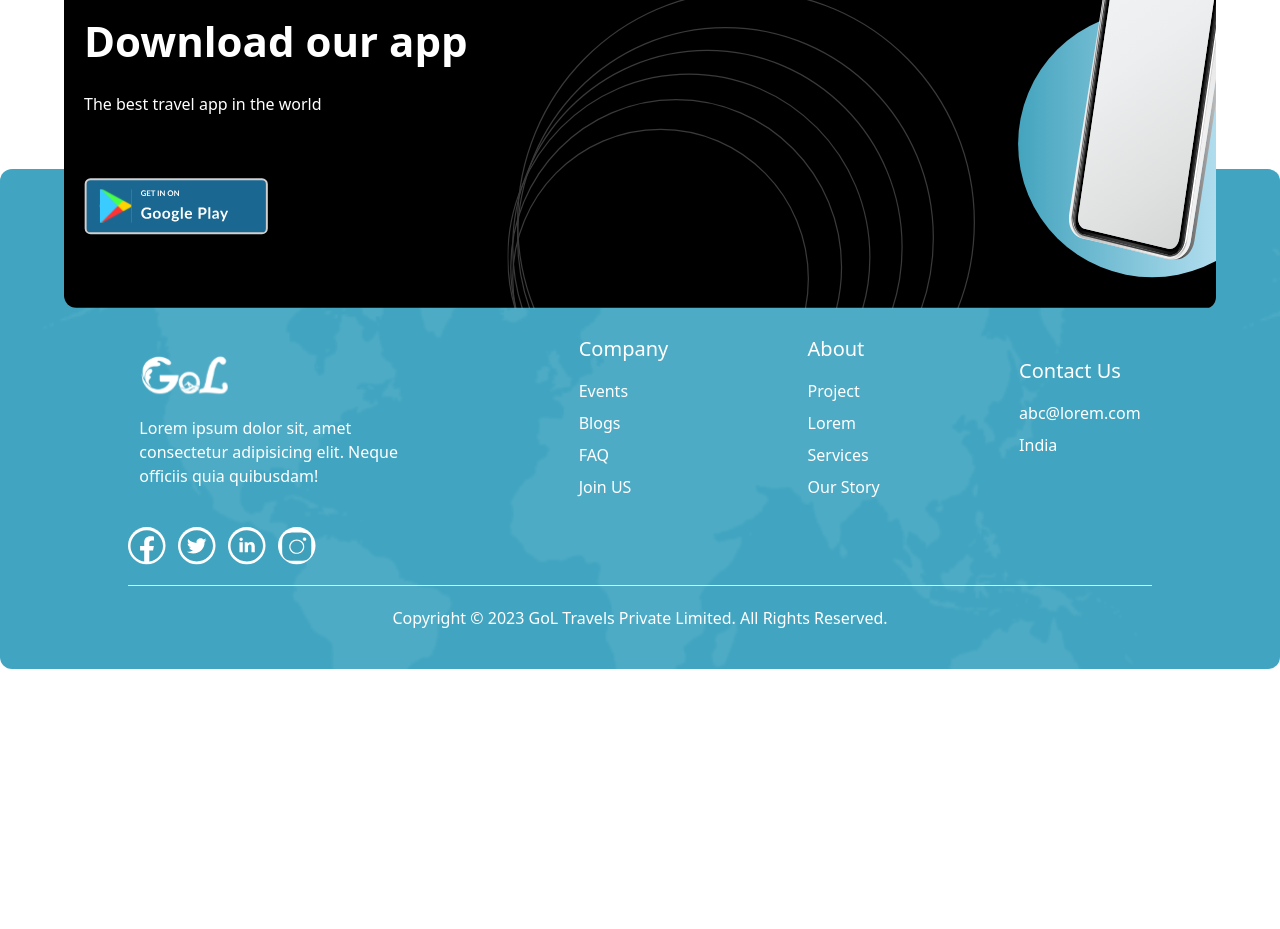
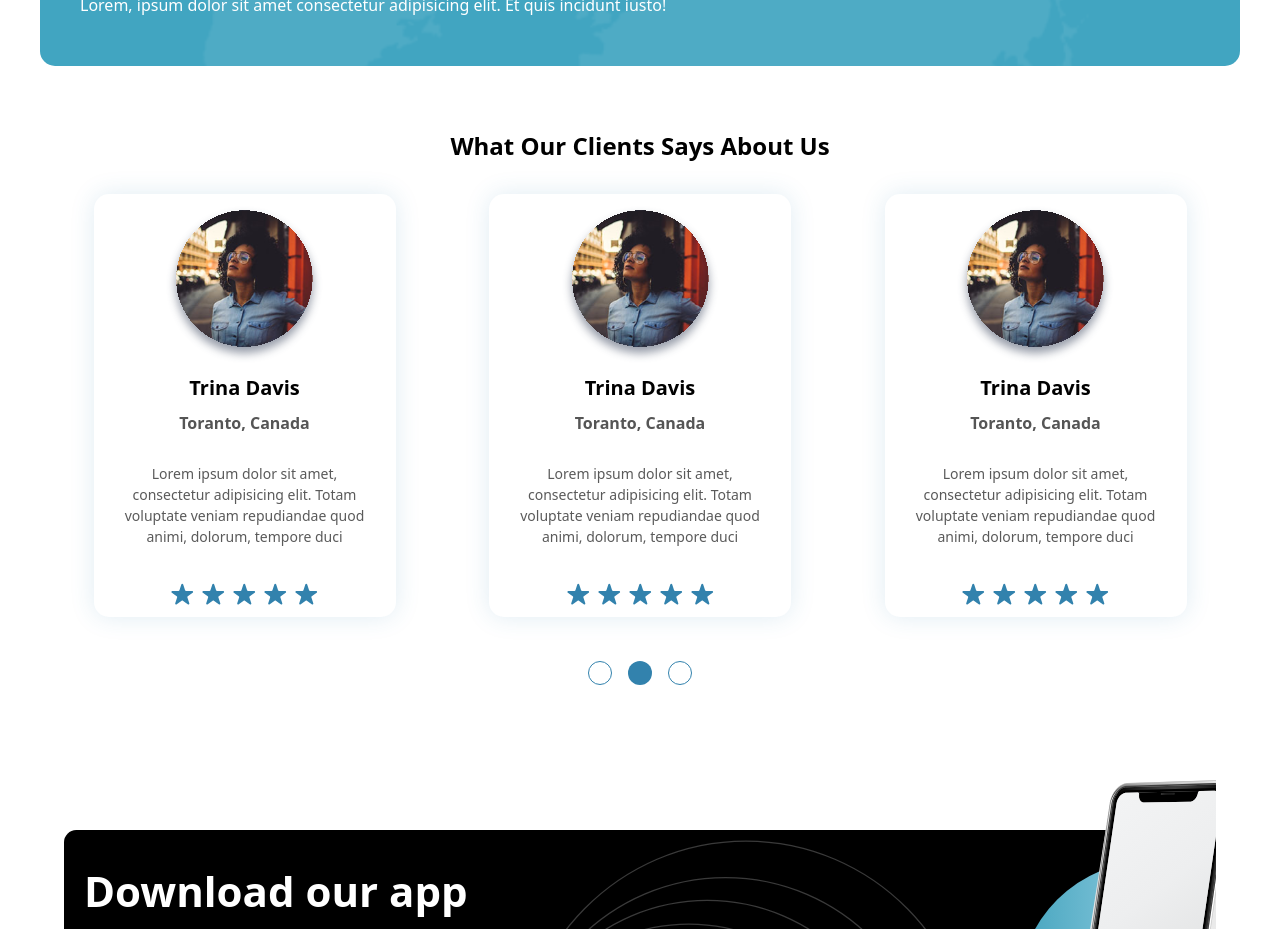
Before and after one commit to ankushrawat822/gol-travel, a React (Vite) app: page / in a window 1280 px wide. Shown: the part 3480-4409 px from the top of the page. Before the commit the page ends 4149 px from the top, so only its background shows below. Built offline with nearby package versions, Linux system fonts and the light colour scheme.

Commit message:
home page updates

```diff
--- a/src/Home.jsx
+++ b/src/Home.jsx
@@ -8,6 +8,8 @@ import homeStarImg from './assets/home-star-img.svg'
 import homeCirclWhiteImg from './assets/home-circle-white-img.svg'
 import homeCirlceBlue from './assets/home-circle-blue-img.svg'
 import homeKaravatiIsland from './assets/home-island-karavati.svg'
+import clientStarImg from './assets/home-client-reviews-star.svg'
+import homeclientUserImg from './assets/home-client-user-img.svg'
 
 
 const Home = () => {
@@ -85,11 +87,11 @@ const Home = () => {
 
                     <div className='flex flex-col  items-center md:flex-col  '>
                         <div className="h-[348px]  bg-[url('./assets/home-page-indonesia.svg')] bg-cover w-[300px] sm:w-[410px] lg:w-[337px] rounded-t-lg ">
-                            <button className='home-indonedia-price-btn'>&#8377;500</button>
+                            <button className='home-indonedia-price-btn lg:right-[44px]'>&#8377;500</button>
                         </div>
 
 
-                        <div className=' home-indonesia-card-text-main-div '>
+                        <div className=' home-indonesia-card-text-main-div lg:w-[337px]'>
 
                             {/* indonesia name and location icon */}
                             <div className='flex items-center justify-between px-2 py-2 '>
@@ -128,7 +130,7 @@ const Home = () => {
                         </div>
 
 
-                        <div className=' home-indonesia-card-text-main-div '>
+                        <div className=' home-indonesia-card-text-main-div lg:w-[337px]'>
 
                             {/* indonesia name and location icon */}
                             <div className='flex items-center justify-between px-2 py-2 '>
@@ -165,7 +167,7 @@ const Home = () => {
                         </div>
 
 
-                        <div className=' home-indonesia-card-text-main-div '>
+                        <div className=' home-indonesia-card-text-main-div lg:w-[337px] '>
 
                             {/* indonesia name and location icon */}
                             <div className='flex items-center justify-between px-2 py-2 '>
@@ -435,22 +437,98 @@ const Home = () => {
 
 
             {/* contact us container */}
-            <div className="bg-[url('./assets/Backfooter.svg')]  h-[197px] flex flex-col items-center justify-center gap-8 md:flex-row md:h-[154px] lg:px-10 md:justify-between mt-10">
+            <div className="bg-[url('./assets/Backfooter.svg')]  h-[197px] flex flex-col items-center justify-center gap-8 md:flex-row md:h-[154px] lg:h-[261px] lg:px-10 md:justify-between mt-24 mx-3 sm:mx-5 lg:mx-10 rounded-[15px]">
 
             {/* text div */}
             <div className="text-center md:text-left text-white  md:w-[2/5]">
-            <p className='md:font-bold md:text-[20px] lg:text-[32px]]'>Lets Ready to Explore The World With Us.</p>
+            <p className='md:font-bold md:text-[20px] lg:w-[451px] lg:text-[42px] lg:leading-[50px] lg:my-[20px]'>Lets Ready to Explore The World With Us.</p>
             <p className='hidden md:flex'>Lorem, ipsum dolor sit amet consectetur adipisicing elit. Et quis incidunt iusto!</p>
             </div>
 
             {/* button div */}
-            <button className='home-contact-us-btn'>Contact Us</button>
+            <button className='home-contact-us-btn font-bold text-center'>Contact Us</button>
 
             </div>
 
 
+         {/* home reviews page */}
+
+         <div className='text-center mx-6 mt-16'>
+            <h2 className='font-bold text-[24px] leading-[32px] '>What Our Clients Says About Us</h2>
+         </div>
 
 
+
+         {/* reviews card main div*/}
+     <div className='mt-8  flex items-center justify-center md:justify-evenly'>
+
+        {/* card 1 */}
+         <div className='hidden md:flex   w-[300px] sm:w-[410px] md:w-[302px] lg:[w-336px] '>
+            <div className=' flex flex-col items-center justify-center gap-2 px-5 text-center home-client-reviews-card-bg'>
+                <img src={homeclientUserImg} alt=""  className='py-3'/>
+                <p className='font-bold mt-[-10px] text-[20px]'>Trina Davis</p>
+                <p className='text-[16px] font-bold text-[#555555]'>Toranto, Canada</p>
+                <p className='text-[14px] text-[#5A5A5A] py-5'>Lorem ipsum dolor sit amet, consectetur adipisicing elit. Totam voluptate veniam repudiandae quod animi, dolorum, tempore duci</p>
+                <p className='flex gap-2 py-2 pb-3'>
+                    <img src={clientStarImg} alt="" />
+                    <img src={clientStarImg} alt="" />
+                    <img src={clientStarImg} alt="" />
+                    <img src={clientStarImg} alt="" />
+                    <img src={clientStarImg} alt="" />
+                </p>
+            </div>
+         </div>
+
+
+
+           {/* card 2 */}
+           <div className='hidden lg:flex   w-[300px] sm:w-[410px] md:w-[302px] lg:[w-336px] '>
+            <div className=' flex flex-col items-center justify-center gap-2 px-5 text-center home-client-reviews-card-bg'>
+                <img src={homeclientUserImg} alt="" className='py-3'/>
+                <p className='font-bold mt-[-10px] text-[20px]'>Trina Davis</p>
+                <p className='text-[16px] font-bold text-[#555555]'>Toranto, Canada</p>
+                <p className='text-[14px] text-[#5A5A5A] py-5'>Lorem ipsum dolor sit amet, consectetur adipisicing elit. Totam voluptate veniam repudiandae quod animi, dolorum, tempore duci</p>
+                <p className='flex gap-2 py-2 pb-3'>
+                    <img src={clientStarImg} alt="" />
+                    <img src={clientStarImg} alt="" />
+                    <img src={clientStarImg} alt="" />
+                    <img src={clientStarImg} alt="" />
+                    <img src={clientStarImg} alt="" />
+                </p>
+            </div>
+         </div>
+
+
+
+         {/* card 3 */}
+         <div className='  w-[300px] sm:w-[410px] md:w-[302px] lg:[w-336px] '>
+            <div className='flex flex-col items-center justify-center gap-2 px-5 text-center home-client-reviews-card-bg'>
+                <img src={homeclientUserImg} alt="" className='py-3'/>
+                <p className='font-bold mt-[-10px] text-[20px]'>Trina Davis</p>
+                <p className='text-[16px] font-bold text-[#555555]'>Toranto, Canada</p>
+                <p className='text-[14px] text-[#5A5A5A] py-5'>Lorem ipsum dolor sit amet, consectetur adipisicing elit. Totam voluptate veniam repudiandae quod animi, dolorum, tempore duci</p>
+                <p className='flex gap-2 py-2 pb-3'>
+                    <img src={clientStarImg} alt="" />
+                    <img src={clientStarImg} alt="" />
+                    <img src={clientStarImg} alt="" />
+                    <img src={clientStarImg} alt="" />
+                    <img src={clientStarImg} alt="" />
+                </p>
+            </div>
+         </div>
+
+
+
+{/* review card main div ends */}
+</div>
+
+
+
+<div className='flex items-center justify-center gap-4 py-11'>
+                <img src={homeCirclWhiteImg} alt="w" />
+                <img src={homeCirlceBlue} alt="w" />
+                <img src={homeCirclWhiteImg} alt="w" />
+            </div>
 
         </>
     )
--- a/src/index.css
+++ b/src/index.css
@@ -723,6 +723,12 @@ background: #FFFFFF;
 border-radius: 5px;
 }
 
+.home-client-reviews-card-bg{
+background: #FFFFFF;
+box-shadow: 0px 0px 25px rgba(50, 130, 173, 0.15);
+border-radius: 15px;
+}
+
 
 
 
```
Also changed, not shown: src/assets/home-client-reviews-star.svg (added), src/assets/home-client-user-img.svg (added).
